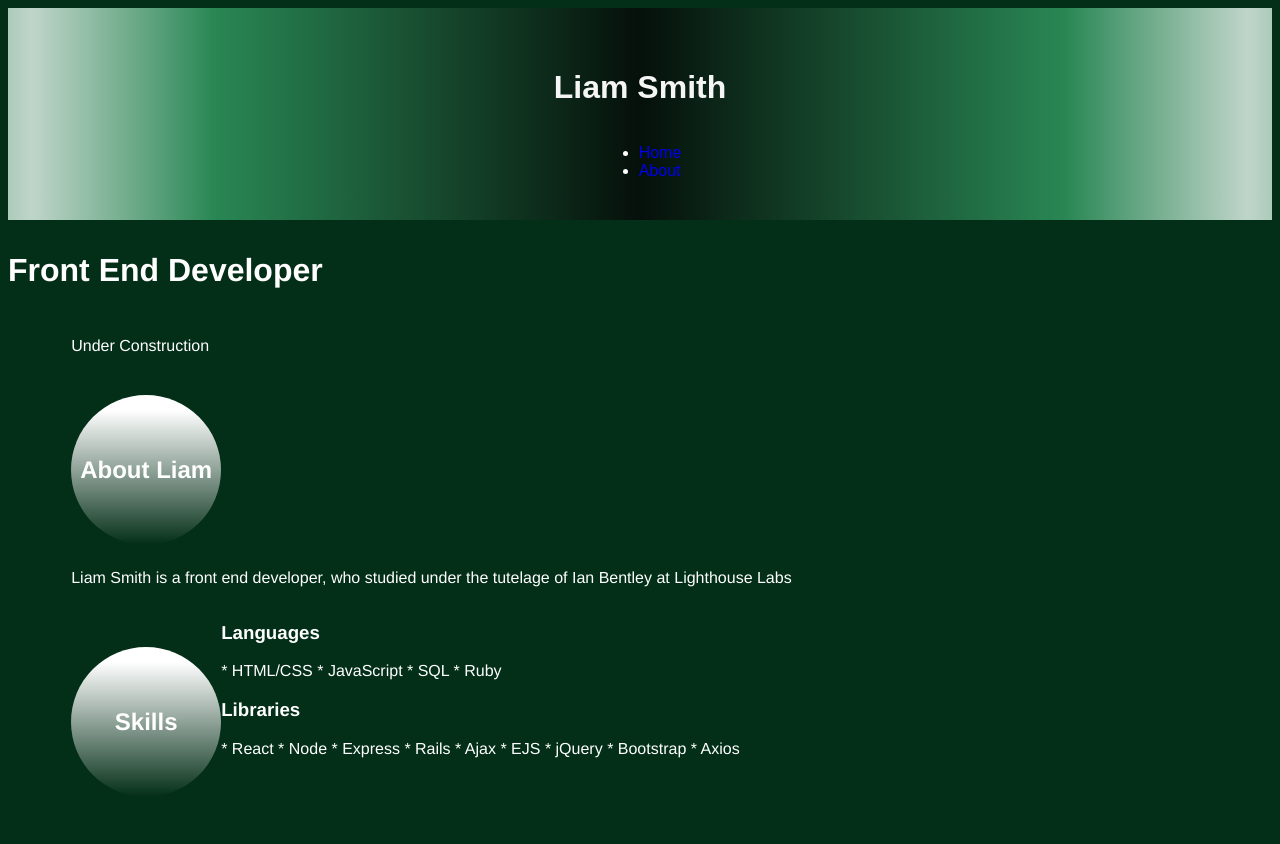
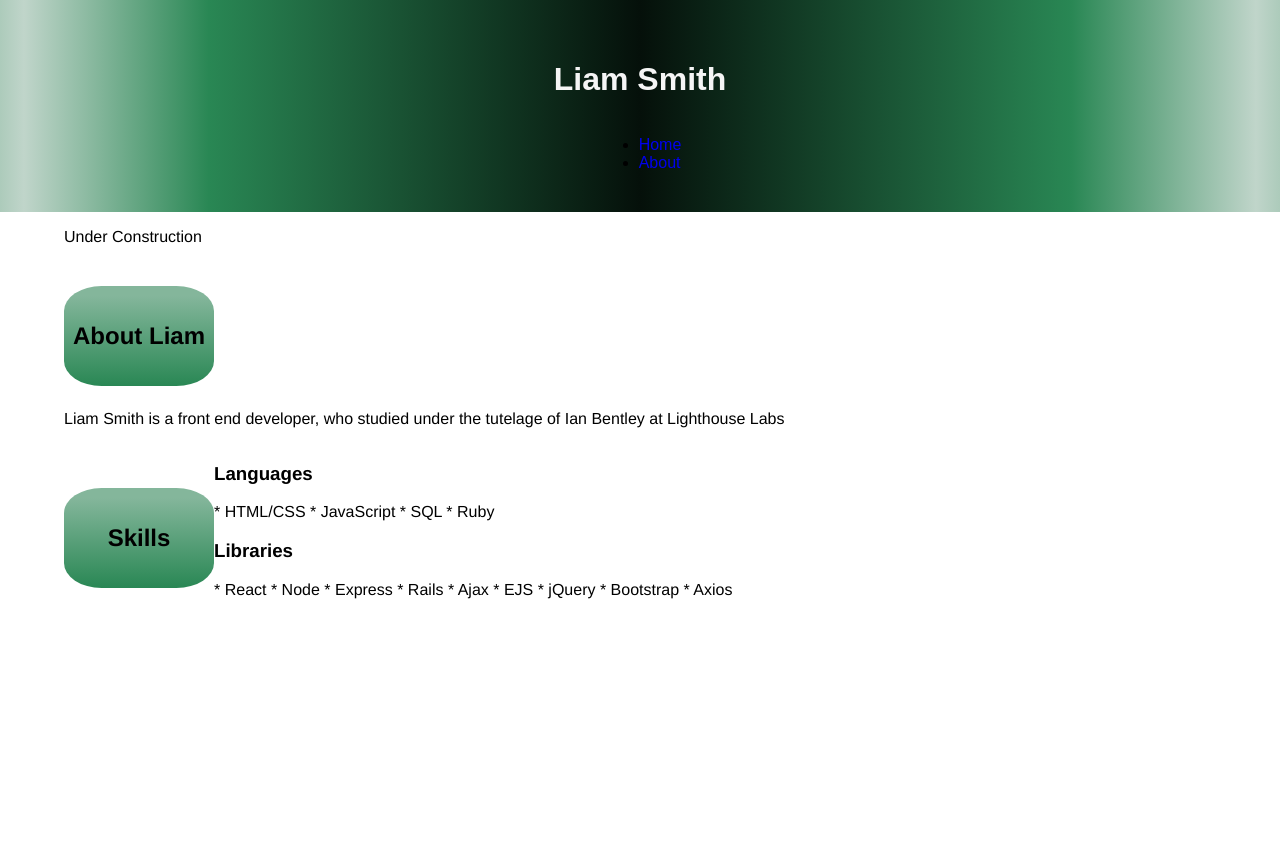
Before and after one commit to FortunateSmith/Portfolio, a Gatsby site: page / in a window 1280 px wide. After the commit the page ends 800 px from the top, so only its background shows below. Built offline with nearby package versions, Linux system fonts and the light colour scheme; Gatsby itself is replaced by a stand-in of ours.

Commit message:
modify layout and styling

```diff
--- a/src/pages/Style.module.css
+++ b/src/pages/Style.module.css
@@ -1,11 +1,16 @@
+:root {
+  background-color: white;
+}
+
 body {
   height: 100%;
-  background-color: #032e17;
+  background-color: #ffffff;
   font-family: 'Franklin Gothic Medium', 'Arial Narrow', Arial, sans-serif;
+  margin: 0%;
 }
 
 main {
-  color: #fff;
+  color: #000
 
 }
 
@@ -20,15 +25,16 @@ main {
   display: flex;
   align-items: center;
   justify-content: center;
-  border-radius: 50%;
+  border-radius: 25%;
   width: 150px;
-  height: 150px;
+  height: 100px;
   border-style: none;
-  background: linear-gradient(to top, #032e17 0%, #fff 90%);
+  background: linear-gradient(to top, #298754, #84b69b 90%);
 }
 
 .sub-head{
-  background: linear-gradient(to top, #032e17 0%, #fff 90%);
+  background: linear-gradient(to top, #84b69b 0% ,  #298754 90%);
+  margin-top:auto;
 }
 
 .skills {
--- a/src/pages/index.js
+++ b/src/pages/index.js
@@ -12,17 +12,12 @@ export default function IndexPage() {
     <main>
       <div>
       <Layout pageTitle="Liam Smith">
-      {/* <StaticImage
-          alt="droplet of water on sand"
-          src="../images/aaron-burden-RgTI2KaQ5N4-unsplash.jpg"
-        /> */}
+
         </Layout>
-        <h1>
-        <p className={subHead}>Front End Developer</p>
-        </h1>
+
         </div>
         <div className={body}>
-      {/* <h1>Front End Developer</h1> */}
+
       <p>Under Construction</p>
       <About />
       <Skills />
```
